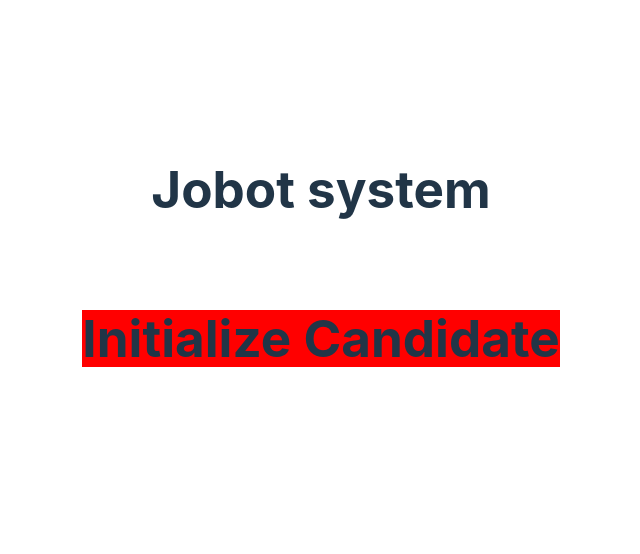
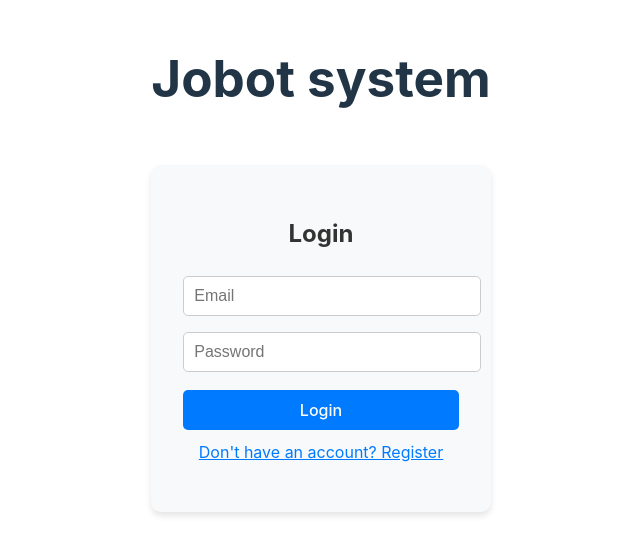
Before and after one commit to talyaron/Jobot, a React (Vite) app in the folder client/: page / in a window 1280 px wide. Shown: the part 136-690 px from the top of the page, without its empty margins (319-959 px from the left). Built offline with nearby package versions, Linux system fonts and the light colour scheme.

Commit message:
Client: create login-register page, that work with the server

```diff
--- a/client/src/App.tsx
+++ b/client/src/App.tsx
@@ -1,4 +1,5 @@
 import './App.css'
+import Auth from './view/pages/auth/Auth'
 import Candidate from './view/pages/candidate/Candidate'
 
 function App() {
@@ -8,7 +9,7 @@
       <div>
         <h1>Jobot system</h1>
         <br />
-        <Candidate />
+        <Auth></Auth>
       </div>
   )
 }
--- /dev/null
+++ b/client/src/view/pages/auth/Auth.module.scss
@@ -0,0 +1,66 @@
+.authContainer {
+  display: flex;
+  flex-direction: column;
+  align-items: center;
+  justify-content: center;
+  background: #f8f9fa;
+  padding: 2rem;
+  border-radius: 10px;
+  box-shadow: 0 4px 6px rgba(0, 0, 0, 0.1);
+  max-width: 400px;
+  margin: auto;
+
+  h2 {
+    margin-bottom: 1rem;
+    color: #333;
+  }
+}
+
+.authForm {
+  display: flex;
+  flex-direction: column;
+  width: 100%;
+
+  input {
+    width: 100%;
+    padding: 10px;
+    margin: 8px 0;
+    border: 1px solid #ccc;
+    border-radius: 5px;
+    font-size: 16px;
+    transition: border 0.3s ease-in-out;
+
+    &:focus {
+      border-color: #007bff;
+      outline: none;
+    }
+  }
+
+  button {
+    padding: 10px;
+    margin-top: 10px;
+    background-color: #007bff;
+    color: white;
+    border: none;
+    border-radius: 5px;
+    cursor: pointer;
+    font-size: 16px;
+    transition: background-color 0.3s ease-in-out;
+
+    &:hover {
+      background-color: #0056b3;
+    }
+  }
+}
+
+.toggleText {
+  margin-top: 10px;
+  color: #007bff;
+  cursor: pointer;
+  text-decoration: underline;
+  transition: color 0.3s ease-in-out;
+
+  &:hover {
+    color: #0056b3;
+  }
+}
--- /dev/null
+++ b/client/src/view/pages/auth/Auth.tsx
@@ -0,0 +1,68 @@
+import styles from "./Auth.module.scss"
+import { useAuthVM } from "./AuthVM";
+
+const Auth = () => {
+  const {isLogin, handleChange, handleSubmit, formData, setIsLogin} = useAuthVM()
+
+  return (
+     <>
+    <div className={styles.authContainer}>
+      <h2>{isLogin ? "Login" : "Register"}</h2>
+      <form onSubmit={handleSubmit} className={styles.authForm}>
+        {!isLogin && (
+          <>
+            <input
+              type="text"
+              name="userName"
+              placeholder="Username"
+              value={formData.userName}
+              onChange={handleChange}
+              required
+            />
+            <input
+              type="tel"
+              name="phoneNumber"
+              placeholder="Phone Number"
+              value={formData.phoneNumber}
+              onChange={handleChange}
+              required
+            />
+          </>
+        )}
+        <input
+          type="email"
+          name="email"
+          placeholder="Email"
+          value={formData.email}
+          onChange={handleChange}
+          required
+        />
+        <input
+          type="password"
+          name="password"
+          placeholder="Password"
+          value={formData.password}
+          onChange={handleChange}
+          required
+        />
+        {!isLogin && (
+          <input
+            type="password"
+            name="rePassword"
+            placeholder="Confirm Password"
+            value={formData.rePassword}
+            onChange={handleChange}
+            required
+          />
+        )}
+        <button type="submit">{isLogin ? "Login" : "Register"}</button>
+      </form>
+      <p onClick={() => setIsLogin(!isLogin)} className={styles.toggleText}>
+        {isLogin ? "Don't have an account? Register" : "Already have an account? Login"}
+      </p>
+    </div>
+    </>
+  );
+};
+
+export default Auth;
--- /dev/null
+++ b/client/src/view/pages/auth/AuthVM.tsx
@@ -0,0 +1,39 @@
+import { useState } from 'react'
+
+export function useAuthVM() {
+    const [isLogin, setIsLogin] = useState(true);
+    const [formData, setFormData] = useState({
+      userName: "",
+      email: "",
+      password: "",
+      rePassword: "",
+      phoneNumber: "",
+    });
+
+    const handleChange = (e: any) => {
+      setFormData({ ...formData, [e.target.name]: e.target.value });
+    };
+
+    const handleSubmit = async (e: any) => {
+      e.preventDefault();
+      try {
+        const endpoint = isLogin ? "http://localhost:3000/api/auth/login" : "http://localhost:3000/api/auth/register";
+        const data = isLogin ? { email: formData.email, password: formData.password }: formData;
+
+        const response = await fetch(endpoint, {
+          method: "POST",
+          headers: { "Content-Type": "application/json" },
+          credentials: "include",
+          body: JSON.stringify(data),
+        });
+
+        const result = await response.json();
+        if (!response.ok) throw new Error(result.message || "An error occurred");
+        alert(result.message);
+      } catch (error: any) {
+        alert(error.message);
+      }
+    };
+
+    return {handleChange, handleSubmit, isLogin, formData, setFormData, setIsLogin}
+}
```
Also changed, not shown: 2 other files (tests, documents, lock files or other folders).
